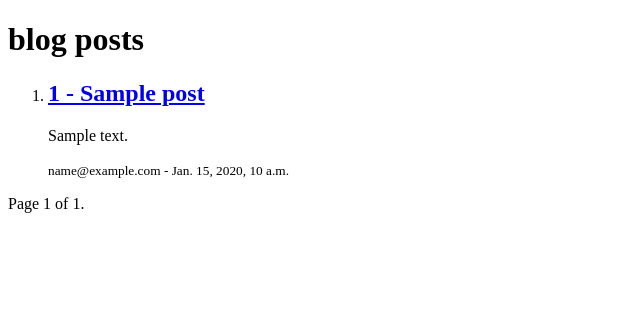
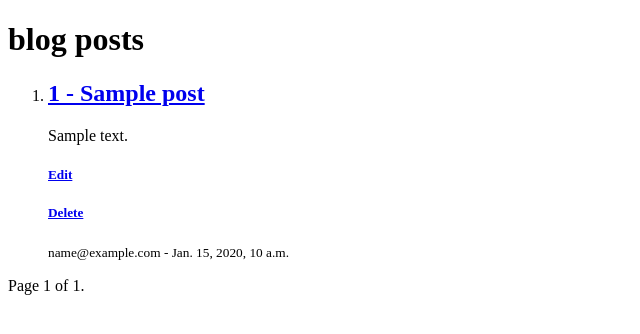
Before and after one commit to MohammadAsgaryan/django-production-lab, a Django app: page /blog/post/ in a window 1280 px wide. Shown: the top 334 px of the page, without its empty margins (0-640 px from the left). Run offline with Django 5.2, Linux system fonts and the light colour scheme; tables that the repository leaves empty hold one stand-in row (values such as "Sample post").

Commit message:
added edit and delete

```diff
--- a/core/blog/urls.py
+++ b/core/blog/urls.py
@@ -13,4 +13,6 @@ urlpatterns = [
     path('post/',views.PostListView.as_view(),name='post-list'),
     path('post/<int:pk>/',views.PostDetailView.as_view(),name='post-detail'),
     path('post/create/',views.PostCreateView.as_view(),name="post-create"),
+    path('post/<int:pk>/edit/',views.PostEditView.as_view(),name="post-edit"),
+    path('post/<int:pk>/delete/',views.PostDeleteView.as_view(),name="post-delete"),
 ]
--- a/core/blog/views.py
+++ b/core/blog/views.py
@@ -2,7 +2,7 @@ from django.shortcuts import render
 from django.views.generic.base import TemplateView, RedirectView
 from .models import Post
 from django.shortcuts import get_object_or_404
-from django.views.generic import ListView,DetailView,FormView,CreateView
+from django.views.generic import ListView,DetailView,FormView,CreateView,UpdateView,DeleteView
 from .forms import PostForm
 # Create your views here.
 
@@ -81,3 +81,14 @@ class PostCreateView(CreateView):
     def form_valid(self, form):
         form.instance.author = self.request.user
         return super().form_valid(form)
+
+
+class PostEditView(UpdateView):
+    model = Post
+    form_class = PostForm
+    success_url = '/blog/post/'
+
+
+class PostDeleteView(DeleteView):
+    model = Post
+    success_url = '/blog/post/'
--- /dev/null
+++ b/core/templates/blog/post_confirm_delete.html
@@ -0,0 +1,4 @@
+<form method="post">{% csrf_token %}
+    <p>Are you sure you want to delete "{{ object }}"?</p>
+    <input type="submit" value="Confirm">
+</form>
--- a/core/templates/blog/post_list.html
+++ b/core/templates/blog/post_list.html
@@ -13,6 +13,12 @@
         <li>
             <a href="{% url 'blog:post-detail' pk=post.id %}" ><h2>{{post.id}} - {{post.title}}</h2></a>
             <p>{{post.content}}</p>
+            <a href="{% url 'blog:post-edit' pk=post.id %}">
+                <h5>Edit</h5>
+            </a>
+            <a href="{% url 'blog:post-delete' pk=post.id %}">
+                <h5>Delete</h5>
+            </a>
             <small>{{post.author}} - {{post.published_date}}</small>
         </li>
         {% endfor %}
```
